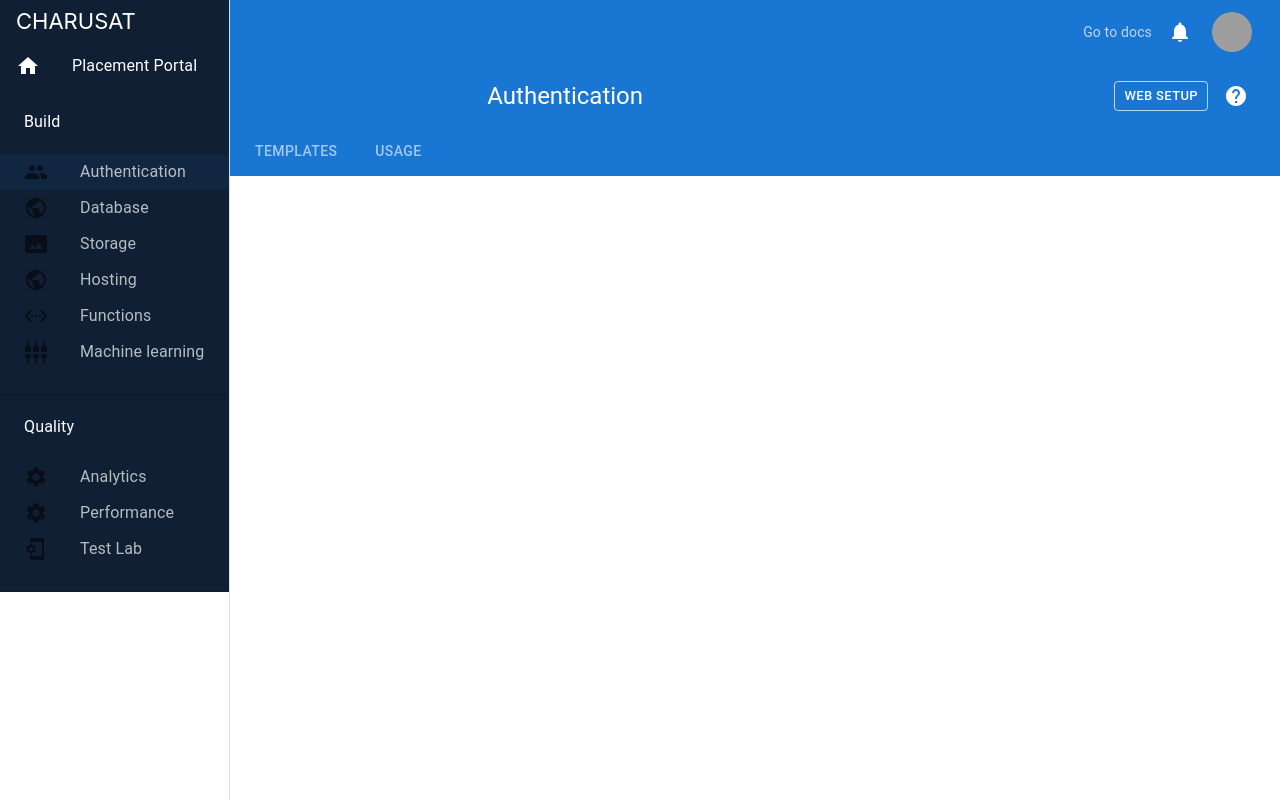
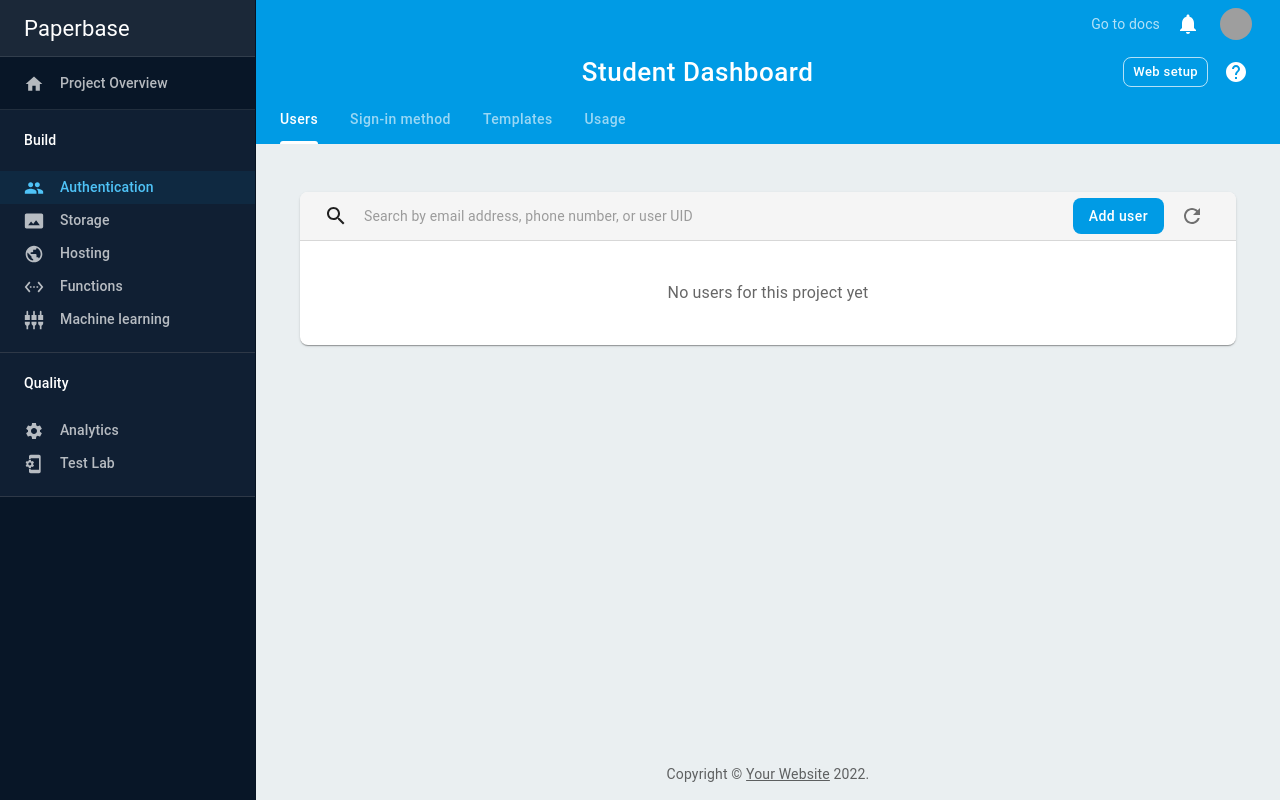
Before and after one commit to pshah1102/SGP-6thsem, a React (Create React App) app: page / in a window 1280 px wide. Built offline with nearby package versions, Linux system fonts and the light colour scheme; grey boxes are pictures that could not be loaded.

Commit message:
Pushing a complete dashboard without debugging individual components

```diff
--- a/src/App.js
+++ b/src/App.js
@@ -5,17 +5,25 @@ import './pages/authentication/signup';
 import Landingpage from './pages/landingpage';
 import Signup from './pages/authentication/signup';
 import Login from './pages/authentication/login'
-import Navigator from './components/Navbar/navbar';
-import Header from './components/header/header';
+// import Navigator from './components/Navbar/navbar';
+// import Header from './components/header/header';
+import Paperbase from './components/dashboard/Paperbase';
+import Navigator from './components/dashboard/Navigator';
+import Header from './components/dashboard/Header';
+import Content from './components/dashboard/Content';
 import {BrowserRouter as Router,Switch,Route,Link} from "react-router-dom";
 function App() {
   return (
     <div className="App">
-        {/* <Login/>  */}
-        <Navigator/>
-        <Header/>
+        {/* <Login/> */}
+        {/* <Navigator/>
+        <Header/>  */}
       {/* <Signup/> */}
       {/* <Landingpage/> */}
+      <Paperbase/>
+      {/* <Navigator/>
+      <Header/>
+      <Content/> */}
 
     </div>
   );
--- /dev/null
+++ b/src/components/dashboard/Content.js
@@ -0,0 +1,57 @@
+import * as React from 'react';
+import AppBar from '@mui/material/AppBar';
+import Toolbar from '@mui/material/Toolbar';
+import Typography from '@mui/material/Typography';
+import Paper from '@mui/material/Paper';
+import Grid from '@mui/material/Grid';
+import Button from '@mui/material/Button';
+import TextField from '@mui/material/TextField';
+import Tooltip from '@mui/material/Tooltip';
+import IconButton from '@mui/material/IconButton';
+import SearchIcon from '@mui/icons-material/Search';
+import RefreshIcon from '@mui/icons-material/Refresh';
+
+export default function Content() {
+  return (
+    <Paper sx={{ maxWidth: 936, margin: 'auto', overflow: 'hidden' }}>
+      <AppBar
+        position="static"
+        color="default"
+        elevation={0}
+        sx={{ borderBottom: '1px solid rgba(0, 0, 0, 0.12)' }}
+      >
+        <Toolbar>
+          <Grid container spacing={2} alignItems="center">
+            <Grid item>
+              <SearchIcon color="inherit" sx={{ display: 'block' }} />
+            </Grid>
+            <Grid item xs>
+              <TextField
+                fullWidth
+                placeholder="Search by email address, phone number, or user UID"
+                InputProps={{
+                  disableUnderline: true,
+                  sx: { fontSize: 'default' },
+                }}
+                variant="standard"
+              />
+            </Grid>
+            <Grid item>
+              <Button variant="contained" sx={{ mr: 1 }}>
+                Add user
+              </Button>
+              <Tooltip title="Reload">
+                <IconButton>
+                  <RefreshIcon color="inherit" sx={{ display: 'block' }} />
+                </IconButton>
+              </Tooltip>
+            </Grid>
+          </Grid>
+        </Toolbar>
+      </AppBar>
+      <Typography sx={{ my: 5, mx: 2 }} color="text.secondary" align="center">
+        No users for this project yet
+      </Typography>
+    </Paper>
+  );
+}
--- a/src/components/header/header.js
+++ b/src/components/dashboard/Header.js
@@ -79,7 +79,7 @@ function Header(props) {
           <Grid container alignItems="center" spacing={1}>
             <Grid item xs>
               <Typography color="inherit" variant="h5" component="h1">
-                Authentication
+                Student Dashboard
               </Typography>
             </Grid>
             <Grid item>
--- a/src/components/Navbar/navbar.js
+++ b/src/components/dashboard/Navigator.js
@@ -14,7 +14,7 @@ import PermMediaOutlinedIcon from '@mui/icons-material/PhotoSizeSelectActual';
 import PublicIcon from '@mui/icons-material/Public';
 import SettingsEthernetIcon from '@mui/icons-material/SettingsEthernet';
 import SettingsInputComponentIcon from '@mui/icons-material/SettingsInputComponent';
-//import TimerIcon from '@mui/icons-material/Timer';
+// import TimerIcon from '@mui/icons-material/Timer';
 import SettingsIcon from '@mui/icons-material/Settings';
 import PhonelinkSetupIcon from '@mui/icons-material/PhonelinkSetup';
 
@@ -27,7 +27,7 @@ const categories = [
         icon: <PeopleIcon />,
         active: true,
       },
-      { id: 'Database', icon: <PublicIcon /> },
+    //   { id: 'Database', icon: <DnsRoundedIcon /> },
       { id: 'Storage', icon: <PermMediaOutlinedIcon /> },
       { id: 'Hosting', icon: <PublicIcon /> },
       { id: 'Functions', icon: <SettingsEthernetIcon /> },
@@ -41,7 +41,7 @@ const categories = [
     id: 'Quality',
     children: [
       { id: 'Analytics', icon: <SettingsIcon /> },
-      { id: 'Performance', icon: <SettingsIcon /> },
+    //   { id: 'Performance', icon: <TimerIcon /> },
       { id: 'Test Lab', icon: <PhonelinkSetupIcon /> },
     ],
   },
@@ -66,16 +66,16 @@ export default function Navigator(props) {
   const { ...other } = props;
 
   return (
-    <Drawer variant="permanent">
-      <List disablePadding >
-        <ListItem sx={{ fontSize: 22, color: '#fff', backgroundColor:'#101f33'}}>
-          CHARUSAT
+    <Drawer variant="permanent" {...other}>
+      <List disablePadding>
+        <ListItem sx={{ ...item, ...itemCategory, fontSize: 22, color: '#fff' }}>
+          Paperbase
         </ListItem>
-        <ListItem sx={{fontSize: 22, color: '#fff', backgroundColor:'#101f33'}}>
-          <ListItemIcon sx={{fontSize: 22, color: '#fff', backgroundColor:'#101f33'}}>
-            <HomeIcon sx={{ontSize: 22, color: '#fff', backgroundColor:'#101f33'}}/>
-          </ListItemIcon >
-          <ListItemText sx={{fontSize: 22, color: '#fff', backgroundColor:'#101f33'}}>Placement Portal</ListItemText>
+        <ListItem sx={{ ...item, ...itemCategory }}>
+          <ListItemIcon>
+            <HomeIcon />
+          </ListItemIcon>
+          <ListItemText>Project Overview</ListItemText>
         </ListItem>
         {categories.map(({ id, children }) => (
           <Box key={id} sx={{ bgcolor: '#101F33' }}>
@@ -91,7 +91,7 @@ export default function Navigator(props) {
               </ListItem>
             ))}
 
-            <Divider sx={{ mt: 3}} />
+            <Divider sx={{ mt: 2 }} />
           </Box>
         ))}
       </List>
--- /dev/null
+++ b/src/components/dashboard/Paperbase.js
@@ -0,0 +1,211 @@
+import * as React from 'react';
+import { createTheme, ThemeProvider } from '@mui/material/styles';
+import useMediaQuery from '@mui/material/useMediaQuery';
+import CssBaseline from '@mui/material/CssBaseline';
+import Box from '@mui/material/Box';
+import Typography from '@mui/material/Typography';
+import Link from '@mui/material/Link';
+import Navigator from './Navigator';
+import Content from './Content';
+import Header from './Header';
+
+function Copyright() {
+  return (
+    <Typography variant="body2" color="text.secondary" align="center">
+      {'Copyright © '}
+      <Link color="inherit" href="https://mui.com/">
+        Your Website
+      </Link>{' '}
+      {new Date().getFullYear()}.
+    </Typography>
+  );
+}
+
+let theme = createTheme({
+  palette: {
+    primary: {
+      light: '#63ccff',
+      main: '#009be5',
+      dark: '#006db3',
+    },
+  },
+  typography: {
+    h5: {
+      fontWeight: 500,
+      fontSize: 26,
+      letterSpacing: 0.5,
+    },
+  },
+  shape: {
+    borderRadius: 8,
+  },
+  components: {
+    MuiTab: {
+      defaultProps: {
+        disableRipple: true,
+      },
+    },
+  },
+  mixins: {
+    toolbar: {
+      minHeight: 48,
+    },
+  },
+});
+
+theme = {
+  ...theme,
+  components: {
+    MuiDrawer: {
+      styleOverrides: {
+        paper: {
+          backgroundColor: '#081627',
+        },
+      },
+    },
+    MuiButton: {
+      styleOverrides: {
+        root: {
+          textTransform: 'none',
+        },
+        contained: {
+          boxShadow: 'none',
+          '&:active': {
+            boxShadow: 'none',
+          },
+        },
+      },
+    },
+    MuiTabs: {
+      styleOverrides: {
+        root: {
+          marginLeft: theme.spacing(1),
+        },
+        indicator: {
+          height: 3,
+          borderTopLeftRadius: 3,
+          borderTopRightRadius: 3,
+          backgroundColor: theme.palette.common.white,
+        },
+      },
+    },
+    MuiTab: {
+      styleOverrides: {
+        root: {
+          textTransform: 'none',
+          margin: '0 16px',
+          minWidth: 0,
+          padding: 0,
+          [theme.breakpoints.up('md')]: {
+            padding: 0,
+            minWidth: 0,
+          },
+        },
+      },
+    },
+    MuiIconButton: {
+      styleOverrides: {
+        root: {
+          padding: theme.spacing(1),
+        },
+      },
+    },
+    MuiTooltip: {
+      styleOverrides: {
+        tooltip: {
+          borderRadius: 4,
+        },
+      },
+    },
+    MuiDivider: {
+      styleOverrides: {
+        root: {
+          backgroundColor: 'rgb(255,255,255,0.15)',
+        },
+      },
+    },
+    MuiListItemButton: {
+      styleOverrides: {
+        root: {
+          '&.Mui-selected': {
+            color: '#4fc3f7',
+          },
+        },
+      },
+    },
+    MuiListItemText: {
+      styleOverrides: {
+        primary: {
+          fontSize: 14,
+          fontWeight: theme.typography.fontWeightMedium,
+        },
+      },
+    },
+    MuiListItemIcon: {
+      styleOverrides: {
+        root: {
+          color: 'inherit',
+          minWidth: 'auto',
+          marginRight: theme.spacing(2),
+          '& svg': {
+            fontSize: 20,
+          },
+        },
+      },
+    },
+    MuiAvatar: {
+      styleOverrides: {
+        root: {
+          width: 32,
+          height: 32,
+        },
+      },
+    },
+  },
+};
+
+const drawerWidth = 256;
+
+export default function Paperbase() {
+  const [mobileOpen, setMobileOpen] = React.useState(false);
+  const isSmUp = useMediaQuery(theme.breakpoints.up('sm'));
+
+  const handleDrawerToggle = () => {
+    setMobileOpen(!mobileOpen);
+  };
+
+  return (
+    <ThemeProvider theme={theme}>
+      <Box sx={{ display: 'flex', minHeight: '100vh' }}>
+        <CssBaseline />
+        <Box
+          component="nav"
+          sx={{ width: { sm: drawerWidth }, flexShrink: { sm: 0 } }}
+        >
+          {isSmUp ? null : (
+            <Navigator
+              PaperProps={{ style: { width: drawerWidth } }}
+              variant="temporary"
+              open={mobileOpen}
+              onClose={handleDrawerToggle}
+            />
+          )}
+
+          <Navigator
+            PaperProps={{ style: { width: drawerWidth } }}
+            sx={{ display: { sm: 'block', xs: 'none' } }}
+          />
+        </Box>
+        <Box sx={{ flex: 1, display: 'flex', flexDirection: 'column' }}>
+          <Header onDrawerToggle={handleDrawerToggle} />
+          <Box component="main" sx={{ flex: 1, py: 6, px: 4, bgcolor: '#eaeff1' }}>
+            <Content />
+          </Box>
+          <Box component="footer" sx={{ p: 2, bgcolor: '#eaeff1' }}>
+            <Copyright />
+          </Box>
+        </Box>
+      </Box>
+    </ThemeProvider>
+  );
+}
```
Also changed, not shown: src/components/dashboard/dashboard.js (deleted).
